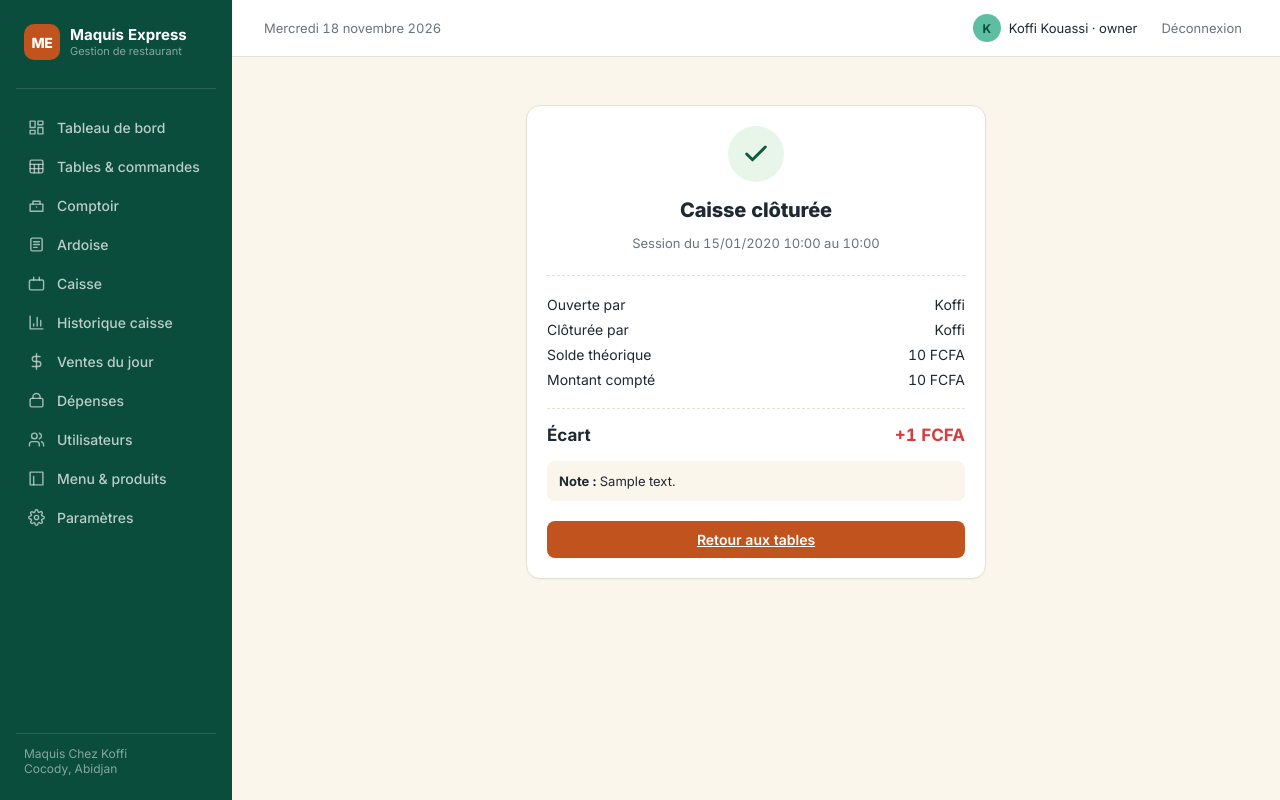
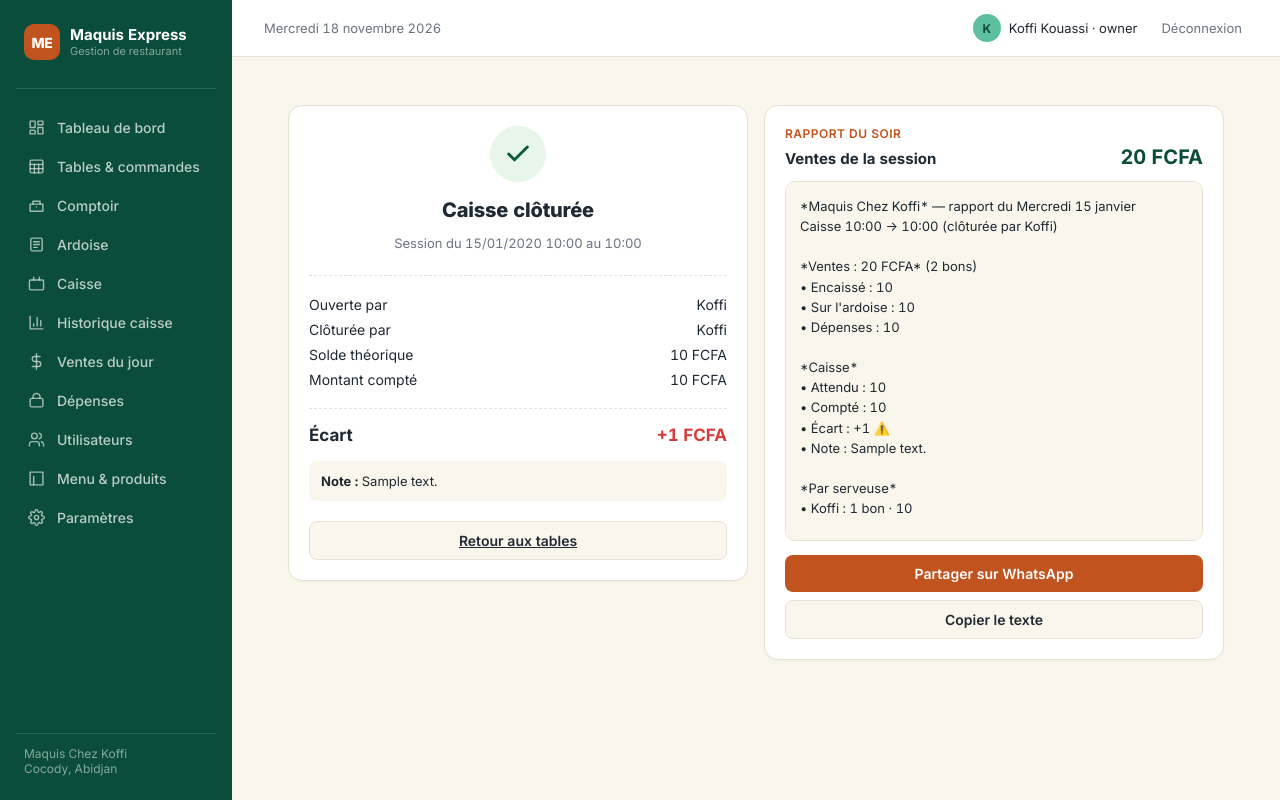
Before and after one commit to kkhoumar/reservation-api, a Laravel app: page /cash-register/1/closed in a window 1280 px wide. Run offline with Laravel 12, Linux system fonts and the light colour scheme; a user stored in the database is signed in; data comes from the database, SQL or seed files in the repository; tables that the repository leaves empty hold one stand-in row (values such as "Sample post"); some libraries are stand-ins or nearby versions.

Commit message:
Rapport du soir : résumé de la caisse prêt à envoyer au patron sur WhatsApp
- RegisterReport : ventes encaissées + ardoise, dépenses, remboursements, écart,
  détail par serveuse, meilleures ventes, bons annulés, sacoches, ardoise due
- Écran « Caisse clôturée » : rapport, « Envoyer au patron », partager, copier
- Historique caisse : lien « Rapport » sur chaque session
- 8 tests (164 au total)

Co-Authored-By: Claude Opus 5.5 <noreply@anthropic.com>

```diff
--- a/app/Livewire/CashRegisterClosed.php
+++ b/app/Livewire/CashRegisterClosed.php
@@ -3,9 +3,13 @@
 namespace App\Livewire;
 
 use App\Models\CashRegister;
+use App\Support\RegisterReport;
 use Livewire\Attributes\Locked;
 use Livewire\Component;
 
+/**
+ * Caisse clôturée + rapport du soir, prêt à partir chez le patron sur WhatsApp.
+ */
 class CashRegisterClosed extends Component
 {
     #[Locked]
@@ -19,8 +23,16 @@ class CashRegisterClosed extends Component
 
     public function render()
     {
-        $register = CashRegister::with(['openedByUser', 'closedByUser'])->findOrFail($this->registerId);
+        $register = CashRegister::with(['openedByUser', 'closedByUser', 'restaurant'])->findOrFail($this->registerId);
+        $report = new RegisterReport($register);
 
-        return view('livewire.cash-register-closed', ['register' => $register]);
+        return view('livewire.cash-register-closed', [
+            'register' => $register,
+            'report' => $report,
+            'reportText' => $report->toWhatsappText(),
+            'ownerUrl' => $report->whatsappToOwnerUrl(),
+            'shareUrl' => $report->whatsappShareUrl(),
+            'isOwner' => auth()->user()->isOwner(),
+        ]);
     }
 }
--- /dev/null
+++ b/app/Support/RegisterReport.php
@@ -0,0 +1,218 @@
+<?php
+
+namespace App\Support;
+
+use App\Models\CashRegister;
+use App\Models\CreditTransaction;
+use App\Models\Order;
+use App\Models\OrderItem;
+use App\Models\Payment;
+use App\Models\User;
+use Carbon\Carbon;
+use Illuminate\Support\Collection;
+
+/**
+ * Rapport d'une session de caisse (le « rapport du soir » envoyé au patron).
+ *
+ * Toutes les ventes réglées pendant la session sont comptées : encaissées
+ * en espèces ou mises sur l'ardoise. Les chiffres de caisse viennent du
+ * même calcul que la clôture (CashRegister::breakdown()).
+ */
+class RegisterReport
+{
+    public readonly int $cashSalesCount;
+    public readonly int $cashSales;
+    public readonly int $creditSalesCount;
+    public readonly int $creditSales;
+    public readonly int $cancelledCount;
+    public readonly int $cancelledTotal;
+    public readonly int $ardoiseDue;
+    public readonly int $sacochesOutstanding;
+    public readonly array $breakdown;
+    /** @var Collection<int, object{name: string, bons: int, amount: int}> */
+    public readonly Collection $byServer;
+    /** @var Collection<int, object{name: string, quantity: int, amount: int}> */
+    public readonly Collection $topProducts;
+
+    public function __construct(public readonly CashRegister $register)
+    {
+        $restaurantId = $register->restaurant_id;
+        $from = $register->opened_at;
+        $to = $register->closed_at ?? now();
+
+        $payments = Payment::query()
+            ->where('status', 'completed')
+            ->whereBetween('paid_at', [$from, $to])
+            ->whereHas('order', fn ($q) => $q->where('restaurant_id', $restaurantId))
+            ->get(['id', 'order_id', 'amount_due']);
+
+        $charges = CreditTransaction::query()
+            ->where('restaurant_id', $restaurantId)
+            ->where('type', 'charge')
+            ->whereBetween('created_at', [$from, $to])
+            ->get(['id', 'order_id', 'amount']);
+
+        $this->cashSalesCount = $payments->count();
+        $this->cashSales = (int) $payments->sum('amount_due');
+        $this->creditSalesCount = $charges->count();
+        $this->creditSales = (int) $charges->sum('amount');
+
+        $settledIds = $payments->pluck('order_id')->merge($charges->pluck('order_id'))->filter()->unique()->values();
+
+        $this->byServer = Order::query()
+            ->with('server:id,first_name')
+            ->whereIn('id', $settledIds)
+            ->selectRaw('user_id, count(*) as bons, sum(total) as amount')
+            ->groupBy('user_id')
+            ->orderByDesc('amount')
+            ->get()
+            ->map(fn (Order $row) => (object) [
+                'name' => $row->server?->first_name ?? '—',
+                'bons' => (int) $row->bons,
+                'amount' => (int) $row->amount,
+            ]);
+
+        $this->topProducts = OrderItem::query()
+            ->with('product:id,name')
+            ->whereIn('order_id', $settledIds)
+            ->selectRaw('product_id, sum(quantity) as qty, sum(total) as amount')
+            ->groupBy('product_id')
+            ->orderByDesc('qty')
+            ->limit(3)
+            ->get()
+            ->map(fn (OrderItem $row) => (object) [
+                'name' => $row->product?->name ?? '—',
+                'quantity' => (int) $row->qty,
+                'amount' => (int) $row->amount,
+            ]);
+
+        $cancelled = Order::query()
+            ->where('restaurant_id', $restaurantId)
+            ->where('status', 'cancelled')
+            ->where('total', '>', 0)
+            ->whereBetween('updated_at', [$from, $to]);
+        $this->cancelledCount = (clone $cancelled)->count();
+        $this->cancelledTotal = (int) (clone $cancelled)->sum('total');
+
+        $this->ardoiseDue = (int) CreditTransaction::query()
+            ->where('restaurant_id', $restaurantId)
+            ->selectRaw("COALESCE(SUM(CASE WHEN type = 'charge' THEN amount ELSE -amount END), 0) as due")
+            ->value('due');
+
+        $this->sacochesOutstanding = (int) User::where('restaurant_id', $restaurantId)
+            ->where('role', 'server')
+            ->get()
+            ->sum(fn (User $s) => max(0, $s->sacocheBalance()));
+
+        $this->breakdown = $register->breakdown();
+    }
+
+    public function totalSales(): int
+    {
+        return $this->cashSales + $this->creditSales;
+    }
+
+    public function totalBons(): int
+    {
+        return $this->cashSalesCount + $this->creditSalesCount;
+    }
+
+    /**
+     * Le rapport en texte, mis en forme pour WhatsApp (*gras*).
+     */
+    public function toWhatsappText(): string
+    {
+        $r = $this->register;
+        $f = fn (int $n) => number_format($n, 0, ',', ' ');
+        $date = ucfirst(Carbon::parse($r->closed_at ?? now())->locale('fr')->isoFormat('dddd D MMMM'));
+
+        $lines = [];
+        $lines[] = "*{$r->restaurant->name}* — rapport du {$date}";
+        $lines[] = 'Caisse ' . $r->opened_at->format('H:i') . ' → ' . ($r->closed_at?->format('H:i') ?? 'en cours')
+            . ($r->closedByUser ? ' (clôturée par ' . $r->closedByUser->first_name . ')' : '');
+        $lines[] = '';
+        $lines[] = '*Ventes : ' . $f($this->totalSales()) . ' FCFA* (' . $this->totalBons() . ' bons)';
+        $lines[] = '• Encaissé : ' . $f($this->cashSales);
+        if ($this->creditSales > 0) {
+            $lines[] = "• Sur l'ardoise : " . $f($this->creditSales);
+        }
+        $lines[] = '• Dépenses : ' . $f($this->breakdown['expenses_total']);
+        if ($this->breakdown['repayments_total'] > 0) {
+            $lines[] = "• Remboursements d'ardoise : " . $f($this->breakdown['repayments_total']);
+        }
+
+        if ($r->closed_at) {
+            $diff = (int) $r->discrepancy;
+            $lines[] = '';
+            $lines[] = '*Caisse*';
+            $lines[] = '• Attendu : ' . $f((int) $r->theoretical_amount);
+            $lines[] = '• Compté : ' . $f((int) $r->counted_amount);
+            $lines[] = '• Écart : ' . ($diff > 0 ? '+' : '') . $f($diff) . ($diff === 0 ? ' ✅' : ' ⚠️');
+            if ($r->closing_note) {
+                $lines[] = '• Note : ' . $r->closing_note;
+            }
+        }
+
+        if ($this->byServer->isNotEmpty()) {
+            $lines[] = '';
+            $lines[] = '*Par serveuse*';
+            foreach ($this->byServer as $row) {
+                $lines[] = "• {$row->name} : {$row->bons} bon" . ($row->bons > 1 ? 's' : '') . ' · ' . $f($row->amount);
+            }
+        }
+
+        if ($this->topProducts->isNotEmpty()) {
+            $lines[] = '';
+            $lines[] = '*Meilleures ventes* : ' . $this->topProducts
+                ->map(fn ($p) => "{$p->name} ×{$p->quantity}")
+                ->join(', ');
+        }
+
+        $alerts = [];
+        if ($this->cancelledCount > 0) {
+            $alerts[] = '• Bons annulés : ' . $this->cancelledCount . ' (' . $f($this->cancelledTotal) . ' FCFA)';
+        }
+        if ($this->sacochesOutstanding > 0) {
+            $alerts[] = '• Sacoches non vidées : ' . $f($this->sacochesOutstanding) . ' FCFA';
+        }
+        if ($this->ardoiseDue > 0) {
+            $alerts[] = '• Ardoise totale due : ' . $f($this->ardoiseDue) . ' FCFA';
+        }
+        if ($alerts) {
+            $lines[] = '';
+            $lines[] = '*À surveiller*';
+            array_push($lines, ...$alerts);
+        }
+
+        $lines[] = '';
+        $lines[] = '_Maquis Express_';
+
+        return implode("\n", $lines);
+    }
+
+    /**
+     * Numéro WhatsApp du patron (premier propriétaire actif du maquis).
+     */
+    public function ownerPhone(): ?string
+    {
+        return User::where('restaurant_id', $this->register->restaurant_id)
+            ->where('role', 'owner')
+            ->where('status', 'active')
+            ->orderBy('id')
+            ->value('phone');
+    }
+
+    public function whatsappToOwnerUrl(): ?string
+    {
+        $phone = $this->ownerPhone();
+
+        return $phone
+            ? 'https://wa.me/225' . User::normalizePhone($phone) . '?text=' . rawurlencode($this->toWhatsappText())
+            : null;
+    }
+
+    public function whatsappShareUrl(): string
+    {
+        return 'https://wa.me/?text=' . rawurlencode($this->toWhatsappText());
+    }
+}
--- a/resources/views/livewire/cash-register-closed.blade.php
+++ b/resources/views/livewire/cash-register-closed.blade.php
@@ -1,4 +1,4 @@
-<div style="display: flex; justify-content: center; padding-top: 20px;">
+<div style="display: flex; justify-content: center; align-items: flex-start; gap: 16px; flex-wrap: wrap; padding-top: 20px;">
     <div class="card" style="max-width: 460px; width: 100%; text-align: center;">
         <div style="width: 56px; height: 56px; border-radius: 50%; background: rgba(101,185,110,0.15); display: flex; align-items: center; justify-content: center; margin: 0 auto 16px auto;">
             <svg width="28" height="28" viewBox="0 0 24 24" fill="none" stroke="#0B5D3B" stroke-width="2.5" stroke-linecap="round" stroke-linejoin="round">
@@ -43,8 +43,35 @@
             </div>
         @endif
 
-        <a href="{{ route('tables.index') }}" class="btn btn-primary" style="width: 100%; justify-content: center; margin-top: 20px;">
+        <a href="{{ route('tables.index') }}" class="btn btn-ghost" style="width: 100%; justify-content: center; margin-top: 20px;">
             Retour aux tables
         </a>
     </div>
+
+    <div class="card" style="max-width: 460px; width: 100%;">
+        <div style="font-size: 12px; font-weight: 600; color: var(--color-accent); text-transform: uppercase; letter-spacing: 0.04em; margin-bottom: 4px;">
+            Rapport du soir
+        </div>
+        <div style="display: flex; justify-content: space-between; align-items: baseline; margin-bottom: 12px;">
+            <h3 style="margin: 0;">Ventes de la session</h3>
+            <strong style="font-size: 20px; color: var(--color-primary);">{{ number_format($report->totalSales(), 0, ',', ' ') }} FCFA</strong>
+        </div>
+
+        <div id="report-text" style="white-space: pre-wrap; font-size: 13px; line-height: 1.55; background: var(--color-bg); border: 1px solid var(--color-border); border-radius: 10px; padding: 14px; max-height: 360px; overflow-y: auto;">{{ $reportText }}</div>
+
+        <div style="display: flex; flex-direction: column; gap: 8px; margin-top: 14px;">
+            @if ($ownerUrl && ! $isOwner)
+                <a href="{{ $ownerUrl }}" target="_blank" rel="noopener" class="btn btn-primary" style="justify-content: center; text-decoration: none;">
+                    Envoyer au patron sur WhatsApp
+                </a>
+            @endif
+            <a href="{{ $shareUrl }}" target="_blank" rel="noopener" class="btn {{ $ownerUrl && ! $isOwner ? 'btn-ghost' : 'btn-primary' }}" style="justify-content: center; text-decoration: none;">
+                Partager sur WhatsApp
+            </a>
+            <button type="button" class="btn btn-ghost" style="justify-content: center;"
+                    onclick="navigator.clipboard.writeText(document.getElementById('report-text').innerText).then(() => { this.innerText = 'Copié ✓'; setTimeout(() => this.innerText = 'Copier le texte', 2000); })">
+                Copier le texte
+            </button>
+        </div>
+    </div>
 </div>
--- a/resources/views/livewire/cash-register-history.blade.php
+++ b/resources/views/livewire/cash-register-history.blade.php
@@ -21,6 +21,7 @@
                         <th style="padding: 12px 20px; font-size: 12px; color: var(--color-text-secondary); font-weight: 600;">Clôturée par</th>
                         <th style="padding: 12px 20px; font-size: 12px; color: var(--color-text-secondary); font-weight: 600; text-align: right;">Montant compté</th>
                         <th style="padding: 12px 20px; font-size: 12px; color: var(--color-text-secondary); font-weight: 600; text-align: right;">Écart</th>
+                        <th></th>
                     </tr>
                 </thead>
                 <tbody>
@@ -38,6 +39,9 @@
                                     @if ($hasIssue) ⚠️ @endif
                                 </span>
                             </td>
+                            <td style="padding: 12px 20px; text-align: right;">
+                                <a href="{{ route('cash-register.closed', $register->id) }}" style="color: var(--color-accent); font-weight: 600; font-size: 13px; text-decoration: none;">Rapport →</a>
+                            </td>
                         </tr>
                     @endforeach
                 </tbody>
```
Also changed, not shown: tests/Feature/RegisterReportTest.php (added, +198 -0 lines), README.md.
